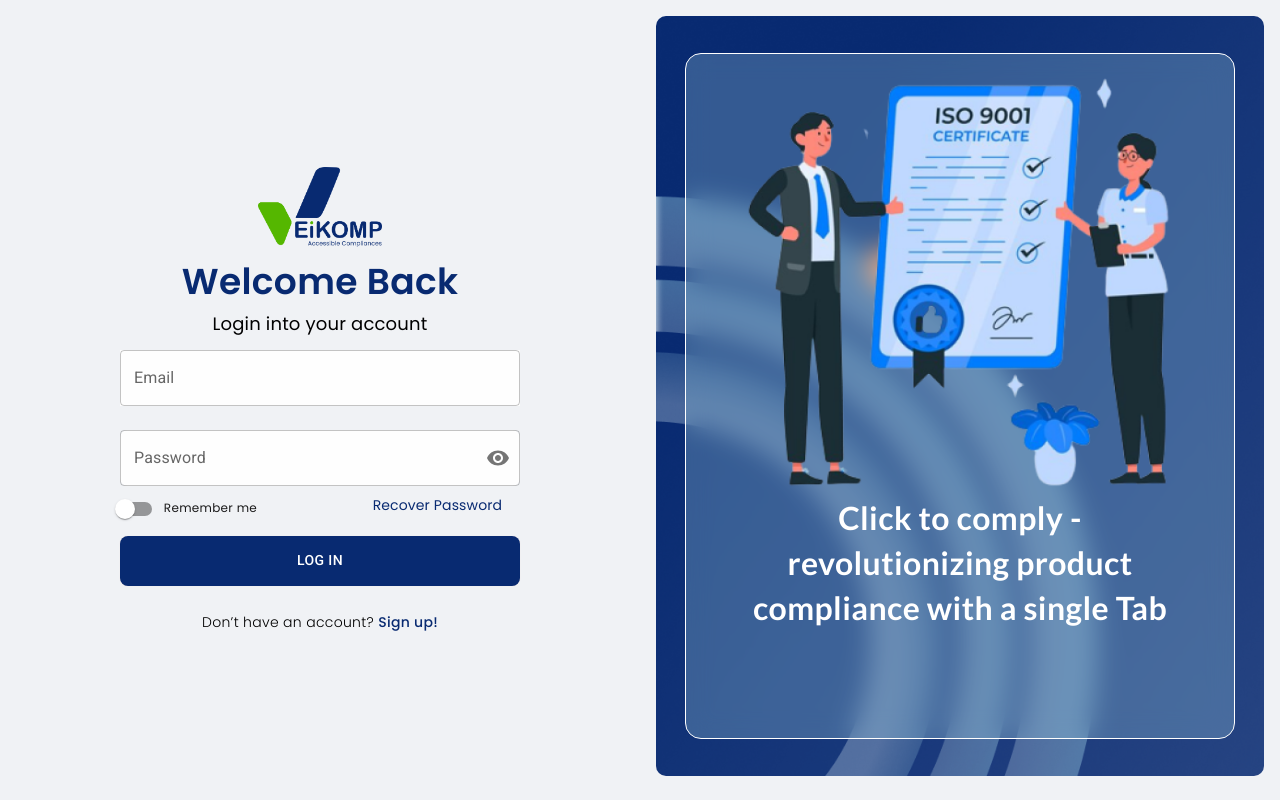
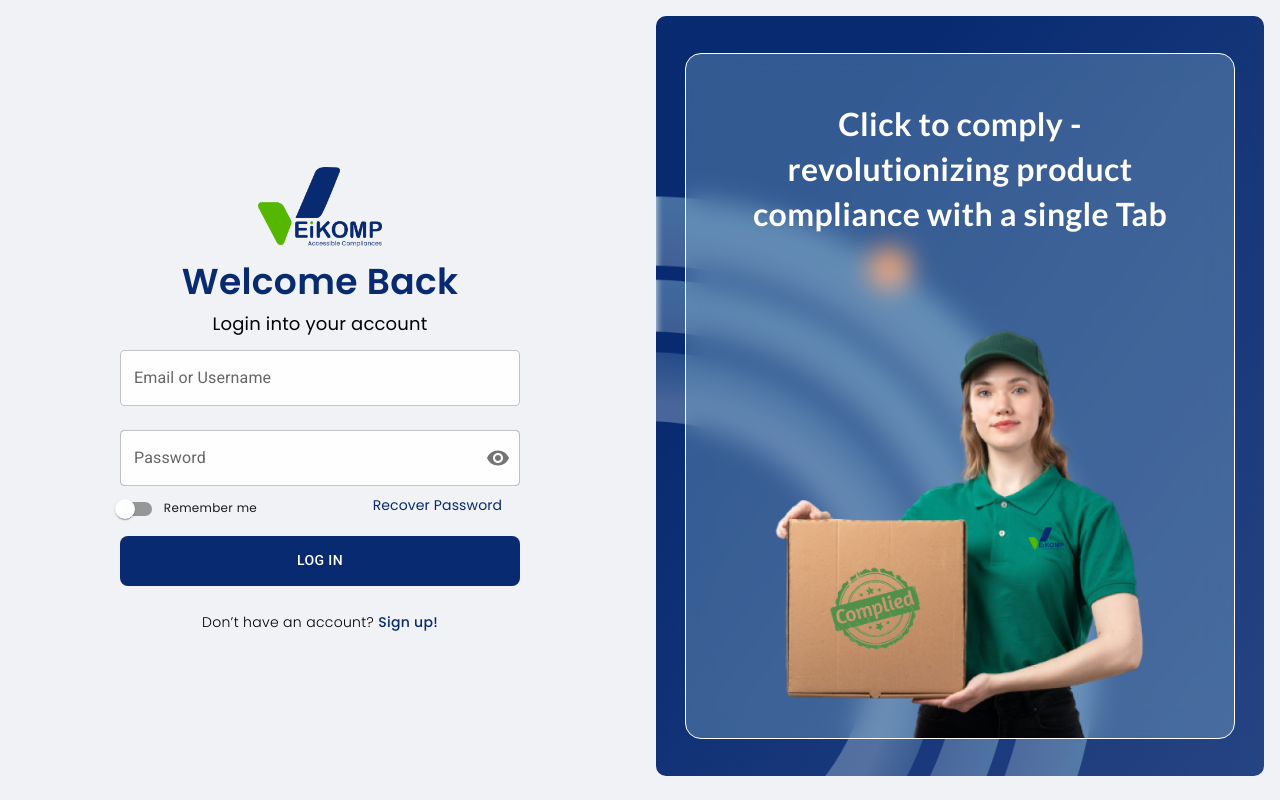
Before and after one commit to ArindamSe/eikomp_clientpanel, a React (Create React App) app: page / in a window 1280 px wide. Built offline with nearby package versions, Linux system fonts and the light colour scheme; a web font is replaced by a local one.

Commit message:
commitLogin

```diff
--- a/src/Component/LoginPage/LoginPage.js
+++ b/src/Component/LoginPage/LoginPage.js
@@ -12,7 +12,7 @@ import {
 } from "@mui/material";
 
 import LogoImage from "../../Assets/Logo/logo.png";
-import IsoImage from "../../Assets/LoginPage/iso.png";
+import Image from "../../Assets/LoginPage/female.png";
 import VisibilityIcon from "@mui/icons-material/Visibility";
 import VisibilityOffIcon from "@mui/icons-material/VisibilityOff";
 import {
@@ -77,8 +77,8 @@ const complianceTitle ="Click to comply - revolutionizing product compliance wit
                 outline: "none",
               }}
               id="outlined-adornment-email"
-              type="email"
-              label="Email"
+              type="text"
+              label="Email or Username"
               variant="outlined"
             />
           </Box>
@@ -161,11 +161,20 @@ const complianceTitle ="Click to comply - revolutionizing product compliance wit
         <Box sx={loginBoxSecond} margin={"24px,24px,24px,0px"}>
           <Box margin={2} bgcolor={"blue"} sx={loginBoxSecondBg}>
             <Box sx={BlurBox}>
-
-              <Box marginTop={3} style={{ height: "60%" }}>
+              <Typography
+              align="center"
+              marginTop={8}
+                width={"80%"}
+                sx={secondBoxText}
+                fontSize={"2rem"}
+                style={{ height: "40%" }}
+              >
+                {complianceTitle}
+              </Typography>
+              <Box marginTop={1} style={{ height: "60%" }}>
                 <img
                   align="left"
-                  src={IsoImage}
+                  src={Image}
                   alt="Logo Image"
                   style={{
                     width: "100%",
@@ -175,15 +184,6 @@ const complianceTitle ="Click to comply - revolutionizing product compliance wit
                   }}
                 />
               </Box>
-              <Typography
-                width={"80%"}
-                sx={secondBoxText}
-                fontSize={"2rem"}
-                style={{ height: "40%" }}
-                align="center"
-              >
-                {complianceTitle}
-              </Typography>
             </Box>
           </Box>
         </Box>
--- a/src/Style/Login/LoginStyle.js
+++ b/src/Style/Login/LoginStyle.js
@@ -147,7 +147,7 @@ export const buttonBox={
     fontWeight: 700,
     lineHeight: "140%", /* 58.8px */
     letterSpacing: "0.42px",
-    marginTop:1,
+    marginTop:6,
     height: "40%",
 
   }
```
Also changed, not shown: src/Assets/LoginPage/female.png (added).
